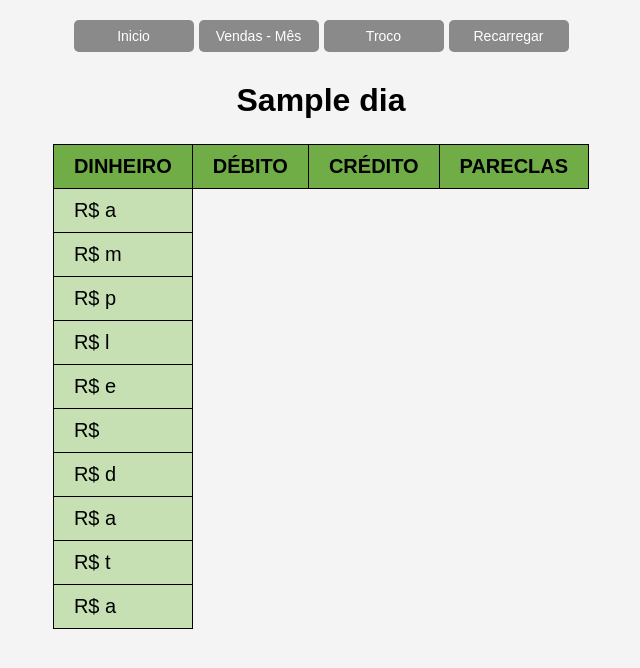
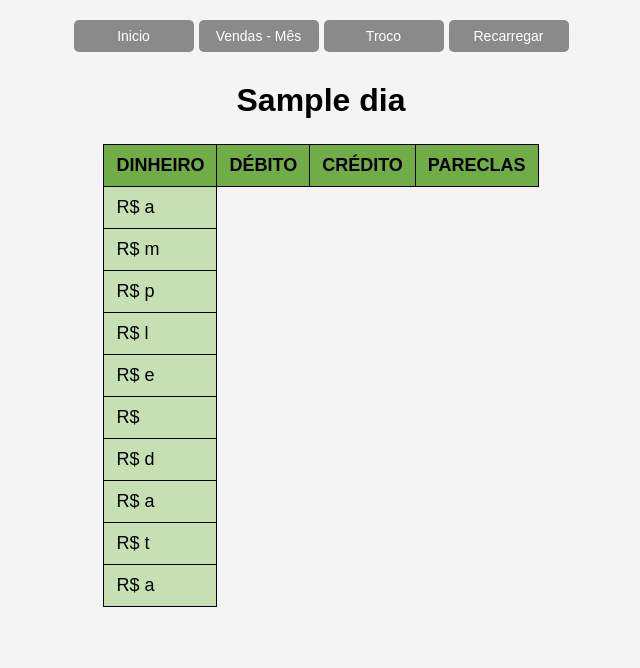
Before and after one commit to scaique/aplicacao-vendas, a Python web app: template templates/planilha_dia.html in a window 1280 px wide. Shown: the top 668 px of the page, without its empty margins (319-959 px from the left). Run offline with Jinja, Linux system fonts and the light colour scheme; the template is opened without the code that fills it: most values are stand-ins (such as "Sample title", 1, 10 or a date in 2020).

Commit message:
update: tamanho da visualização da planilha

```diff
--- a/static/style.css
+++ b/static/style.css
@@ -97,11 +97,11 @@ button:hover {
 table {
     border-collapse: collapse;
     margin: 25px 0;
-    font-size: 20px;
+    font-size: 18px;
     text-align: left;
 }
 th, td {
-    padding: 10px 20px;
+    padding: 10px 12px;
     border: 1px solid #000000;
 }
 th {
```
